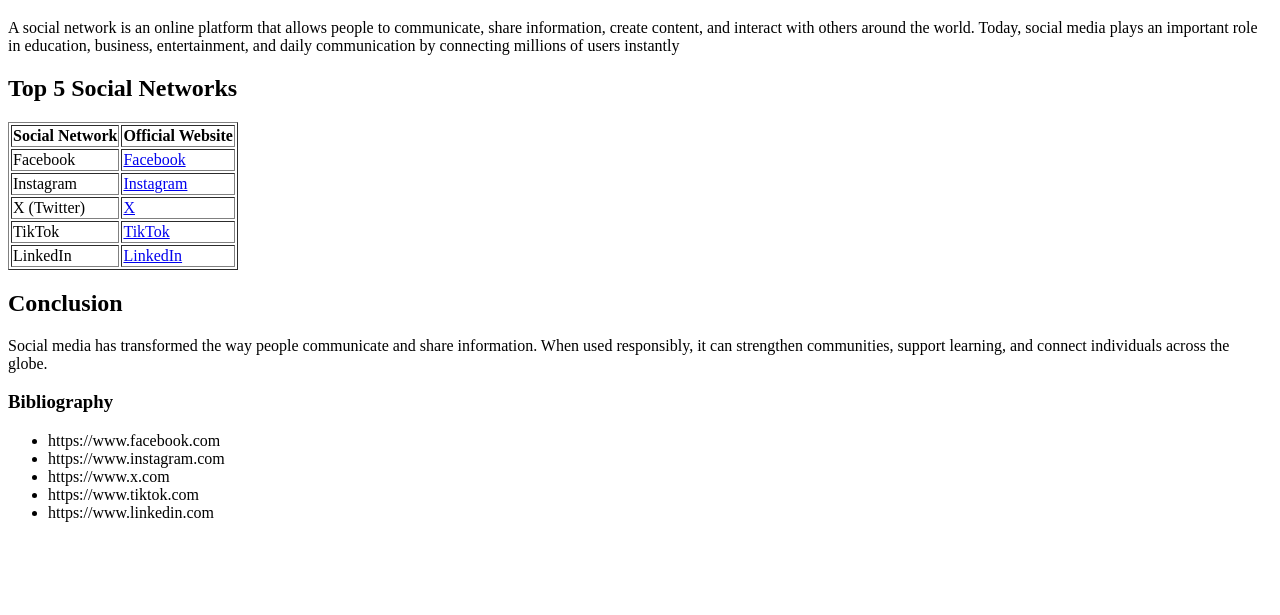
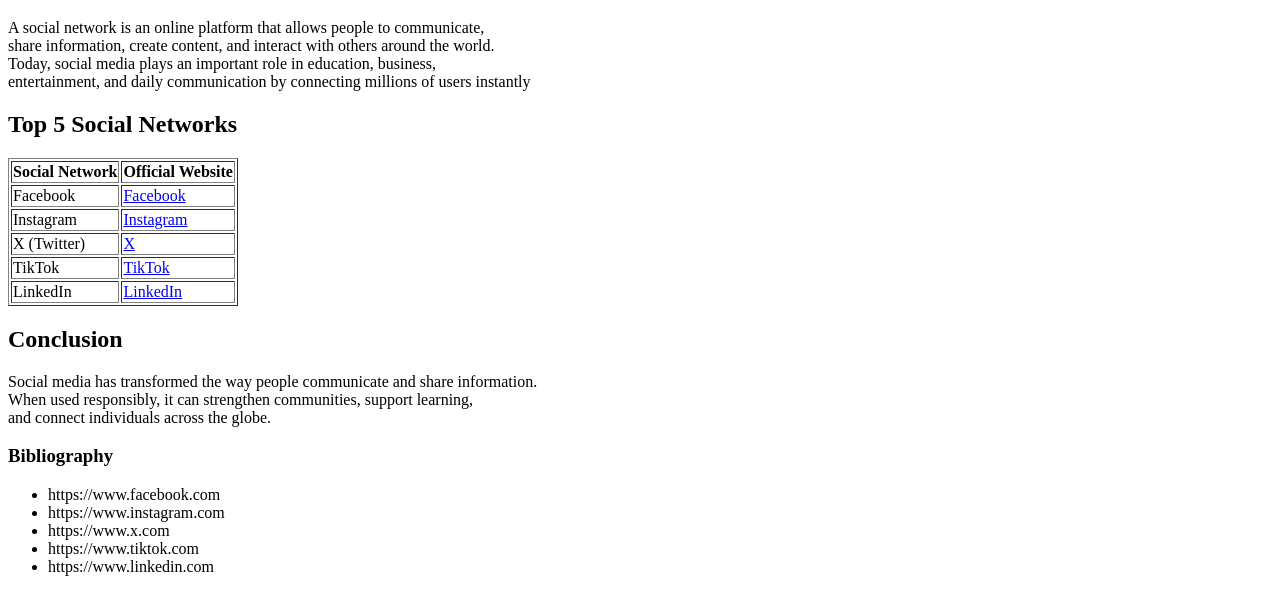
Before and after one commit to stony-hill212/lyfter-DUAD, a plain HTML site: page HTML1/index.html in a window 1280 px wide. Shown: the part 61-676 px from the top of the page. Drawn offline with Linux system fonts and the light colour scheme.

Commit message:
Update index.html

```diff
--- a/HTML1/index.html
+++ b/HTML1/index.html
@@ -11,10 +11,10 @@
     <header>
         <h1>Social Media</h1>
         <p>
-            A social network is an online platform that allows people to communicate,
-            share information, create content, and interact with others around the world.
-            Today, social media plays an important role in education, business,
-            entertainment, and daily communication by connecting millions of users instantly
+            A social network is an online platform that allows people to communicate, <br/>
+            share information, create content, and interact with others around the world. <br/>
+            Today, social media plays an important role in education, business, <br/>
+            entertainment, and daily communication by connecting millions of users instantly <br/>
         </p>
     </header>
 
@@ -57,9 +57,9 @@
     </table>
     <h2>Conclusion</h2>
     <p>
-        Social media has transformed the way people communicate and share information.
-        When used responsibly, it can strengthen communities, support learning,
-        and connect individuals across the globe.
+        Social media has transformed the way people communicate and share information.<br/>
+        When used responsibly, it can strengthen communities, support learning, <br/>
+        and connect individuals across the globe. <br/>
     </p>
     </main>
 
```
